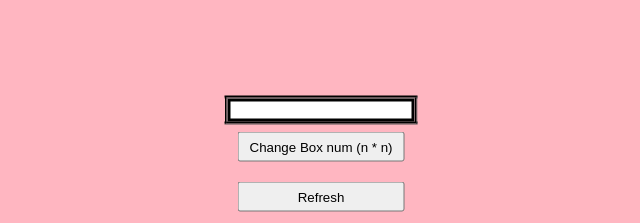
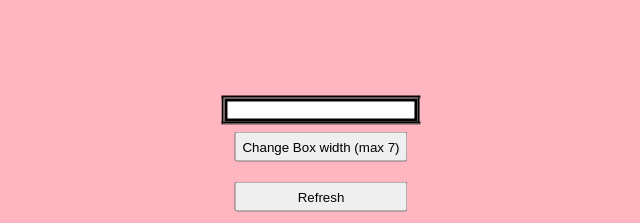
Before and after one commit to Tocktock/TicTaeToeGame, a plain HTML site: page index.html in a window 1280 px wide. Shown: the top 223 px of the page, 319-959 px from the left. Drawn offline with Linux system fonts and the light colour scheme.

Commit message:
2007212156 Text Change

```diff
--- a/index.html
+++ b/index.html
@@ -9,7 +9,7 @@
   <body>
     <div class="header">
       <input class="maxBox__num" type="text" />
-      <button class="maxBox">Change Box num (n * n)</button>
+      <button class="maxBox">Change Box width (max 7)</button>
       <button class="refresh">Refresh</button>
     </div>
 
```
